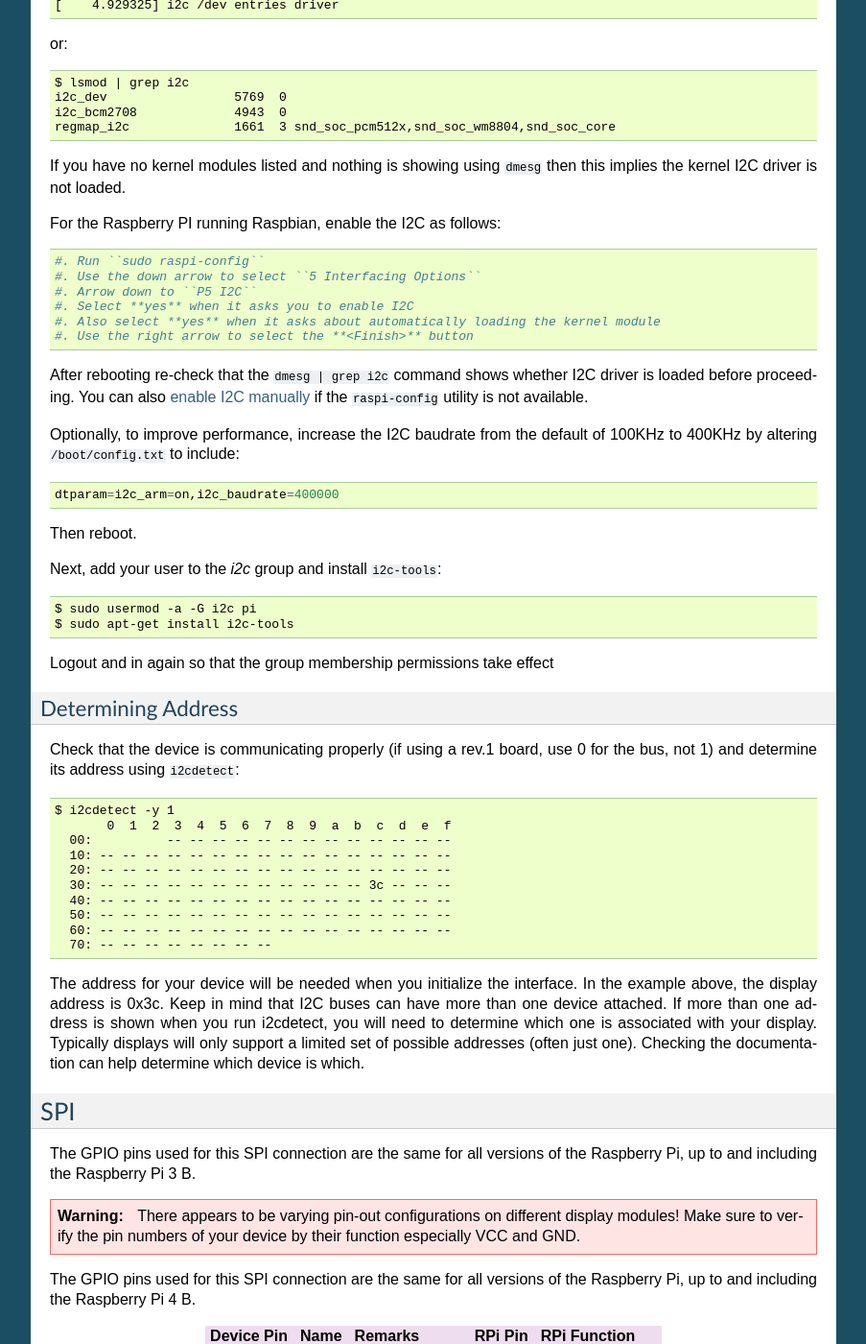
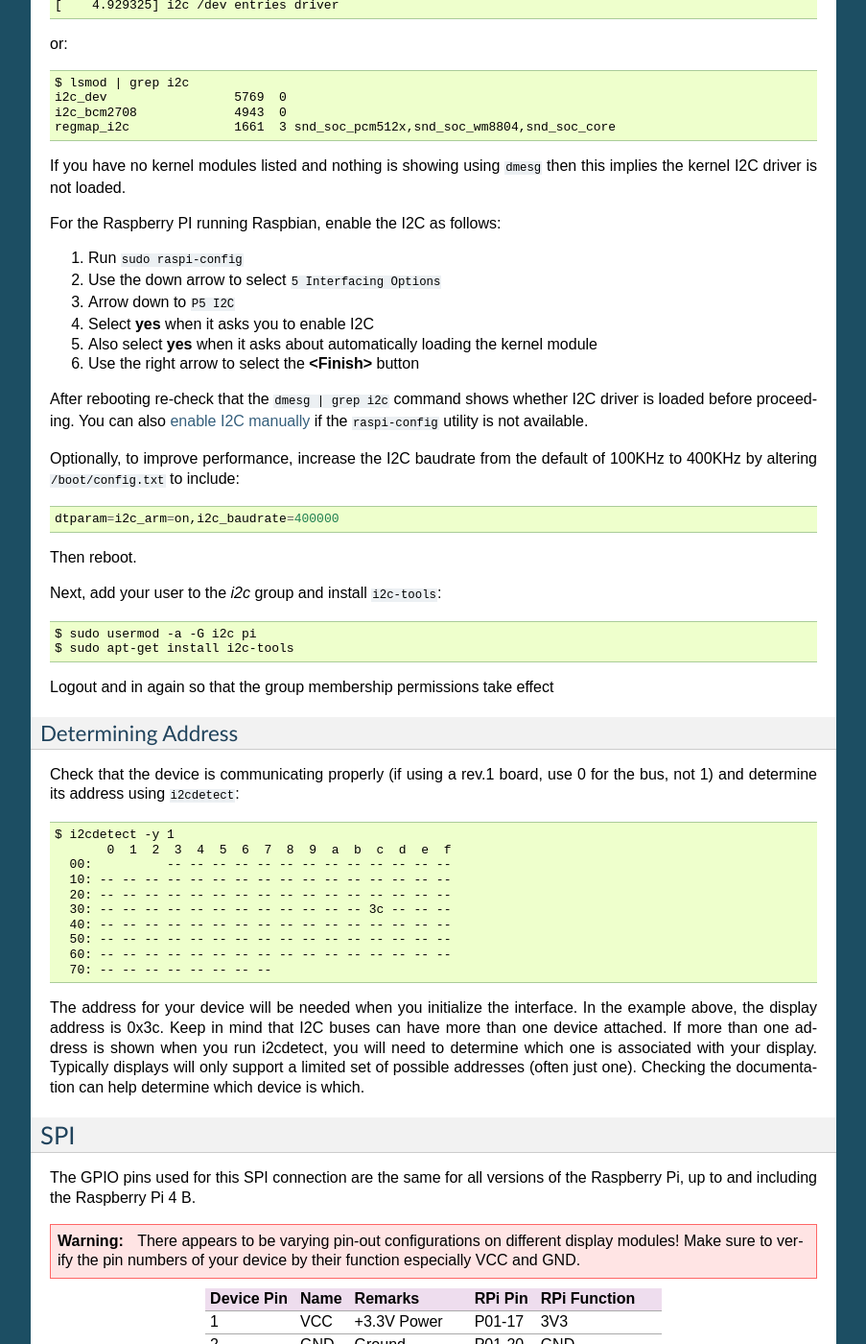
Before and after one commit to rm-hull/luma.lcd, a Sphinx documentation site: the page built from doc/hardware.rst, in a window 1280 px wide and 1400 px high, scrolled down 1744 px. Shown: the whole window at 96% size, without its empty margins (198-1101 px from the left). Built offline with Sphinx 7.4.7, drawn with Linux system fonts in a browser that asks for light colours; the version number could not be read and is left out; some of the changed text lies outside the part shown.

Commit message:
doc: fix markup (#119)
* doc: fix markup

* rpi 4

* remove duplicate paragraph

```diff
--- a/doc/hardware.rst
+++ b/doc/hardware.rst
@@ -101,14 +101,14 @@ or::
 If you have no kernel modules listed and nothing is showing using ``dmesg``
 then this implies the kernel I2C driver is not loaded.
 
-For the Raspberry PI running Raspbian, enable the I2C as follows::
+For the Raspberry PI running Raspbian, enable the I2C as follows:
 
-  #. Run ``sudo raspi-config``
-  #. Use the down arrow to select ``5 Interfacing Options``
-  #. Arrow down to ``P5 I2C``
-  #. Select **yes** when it asks you to enable I2C
-  #. Also select **yes** when it asks about automatically loading the kernel module
-  #. Use the right arrow to select the **<Finish>** button
+#. Run ``sudo raspi-config``
+#. Use the down arrow to select ``5 Interfacing Options``
+#. Arrow down to ``P5 I2C``
+#. Select **yes** when it asks you to enable I2C
+#. Also select **yes** when it asks about automatically loading the kernel module
+#. Use the right arrow to select the **<Finish>** button
 
 After rebooting re-check that the ``dmesg | grep i2c`` command shows whether
 I2C driver is loaded before proceeding. You can also
@@ -156,15 +156,12 @@ device is which.
 SPI
 ---
 The GPIO pins used for this SPI connection are the same for all versions of the
-Raspberry Pi, up to and including the Raspberry Pi 3 B.
+Raspberry Pi, up to and including the Raspberry Pi 4 B.
 
 .. warning::
    There appears to be varying pin-out configurations on different display
    modules!  Make sure to verify the pin numbers of your device by their function
    especially VCC and GND.
-
-The GPIO pins used for this SPI connection are the same for all versions of the
-Raspberry Pi, up to and including the Raspberry Pi 4 B.
 
 ========== ====== ============ ======== ==============
 Device Pin Name   Remarks      RPi Pin  RPi Function
@@ -235,7 +232,7 @@ Then add your user to the *spi* and *gpio* groups::
 Log out and back in again to ensure that the group permissions are applied
 successfully.
 
-PARALLEL
+Parallel
 --------
 Beyond the power and ground connections, you can choose which ever GPIO pins
 you like to connect up your display.  The following is one example for how to
```
